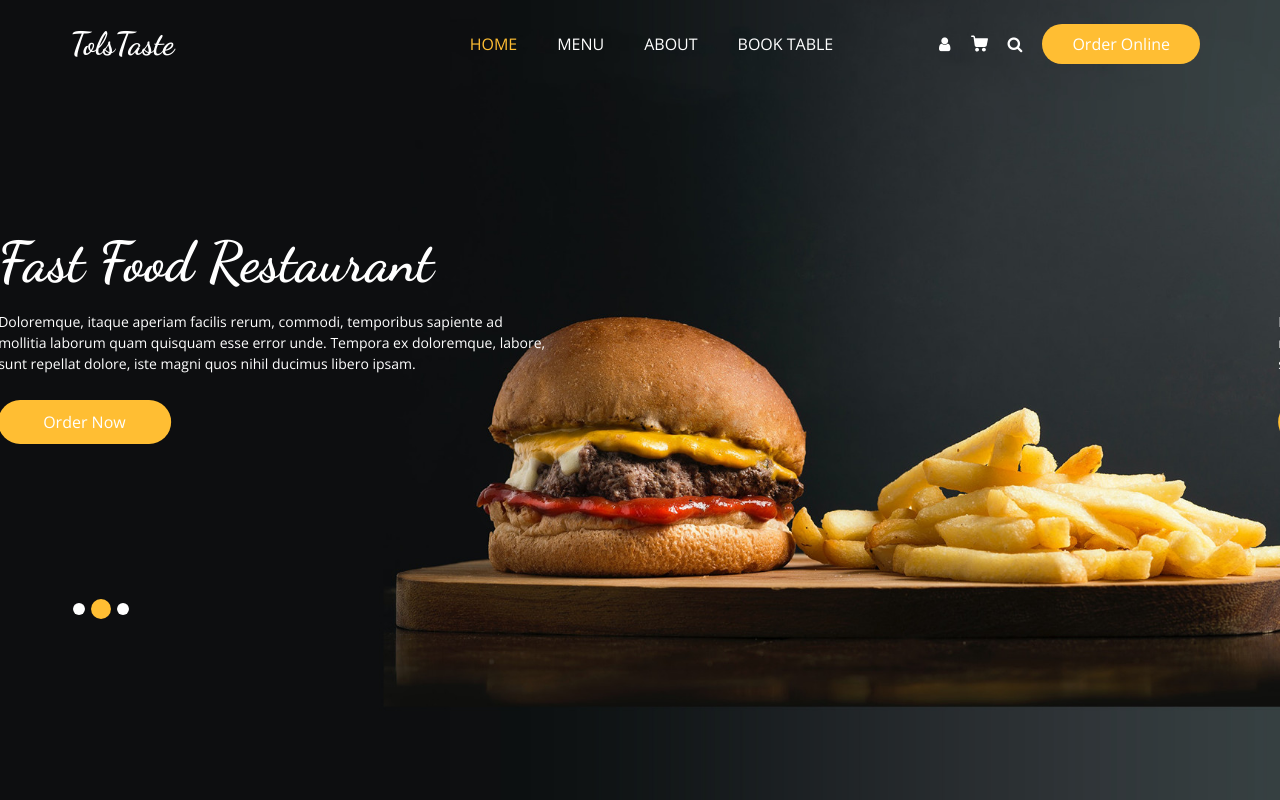
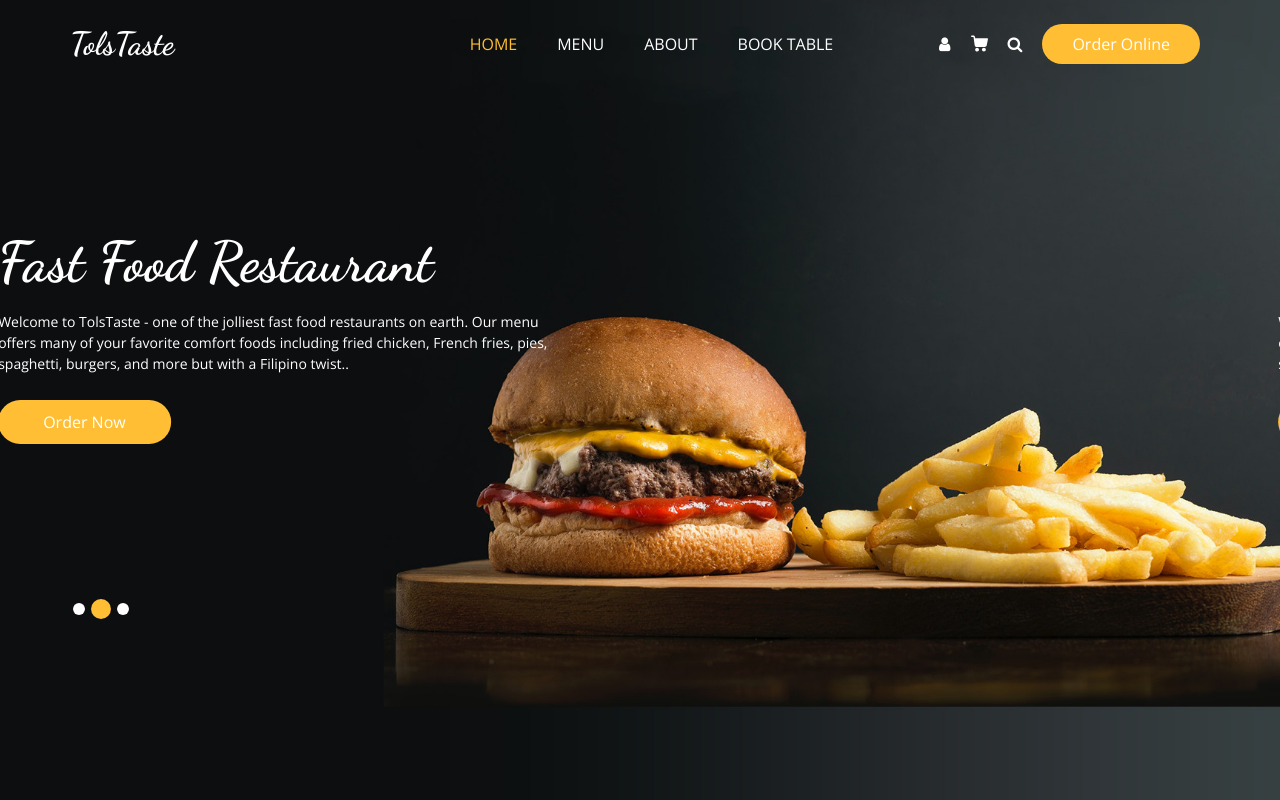
Before and after one commit to Toluxhy/Tsom, a plain HTML site: page index.html in a window 1280 px wide. Shown: the top 800 px of the page. Drawn offline with nearby package versions, Linux system fonts and the light colour scheme; some packages are replaced by stand-ins of ours.

Commit message:
2nd commit-language change

```diff
--- a/index.html
+++ b/index.html
@@ -152,7 +152,7 @@
                       Fast Food Restaurant
                     </h1>
                     <p>
-                      Doloremque, itaque aperiam facilis rerum, commodi, temporibus sapiente ad mollitia laborum quam quisquam esse error unde. Tempora ex doloremque, labore, sunt repellat dolore, iste magni quos nihil ducimus libero ipsam.
+                      Welcome to TolsTaste - one of the jolliest fast food restaurants on earth. Our menu offers many of your favorite comfort foods including fried chicken, French fries, pies, spaghetti, burgers, and more but with a Filipino twist..
                     </p>
                     <div class="btn-box">
                       <a href="" class="btn1">
@@ -173,7 +173,7 @@
                       Fast Food Restaurant
                     </h1>
                     <p>
-                      Doloremque, itaque aperiam facilis rerum, commodi, temporibus sapiente ad mollitia laborum quam quisquam esse error unde. Tempora ex doloremque, labore, sunt repellat dolore, iste magni quos nihil ducimus libero ipsam.
+                      Welcome to TolsTaste - one of the jolliest fast food restaurants on earth. Our menu offers many of your favorite comfort foods including fried chicken, French fries, pies, spaghetti, burgers, and more but with a Filipino twist..
                     </p>
                     <div class="btn-box">
                       <a href="" class="btn1">
@@ -194,7 +194,7 @@
                       Fast Food Restaurant
                     </h1>
                     <p>
-                      Doloremque, itaque aperiam facilis rerum, commodi, temporibus sapiente ad mollitia laborum quam quisquam esse error unde. Tempora ex doloremque, labore, sunt repellat dolore, iste magni quos nihil ducimus libero ipsam.
+                      Welcome to TolsTaste - one of the jolliest fast food restaurants on earth. Our menu offers many of your favorite comfort foods including fried chicken, French fries, pies, spaghetti, burgers, and more but with a Filipino twist..
                     </p>
                     <div class="btn-box">
                       <a href="" class="btn1">
```
